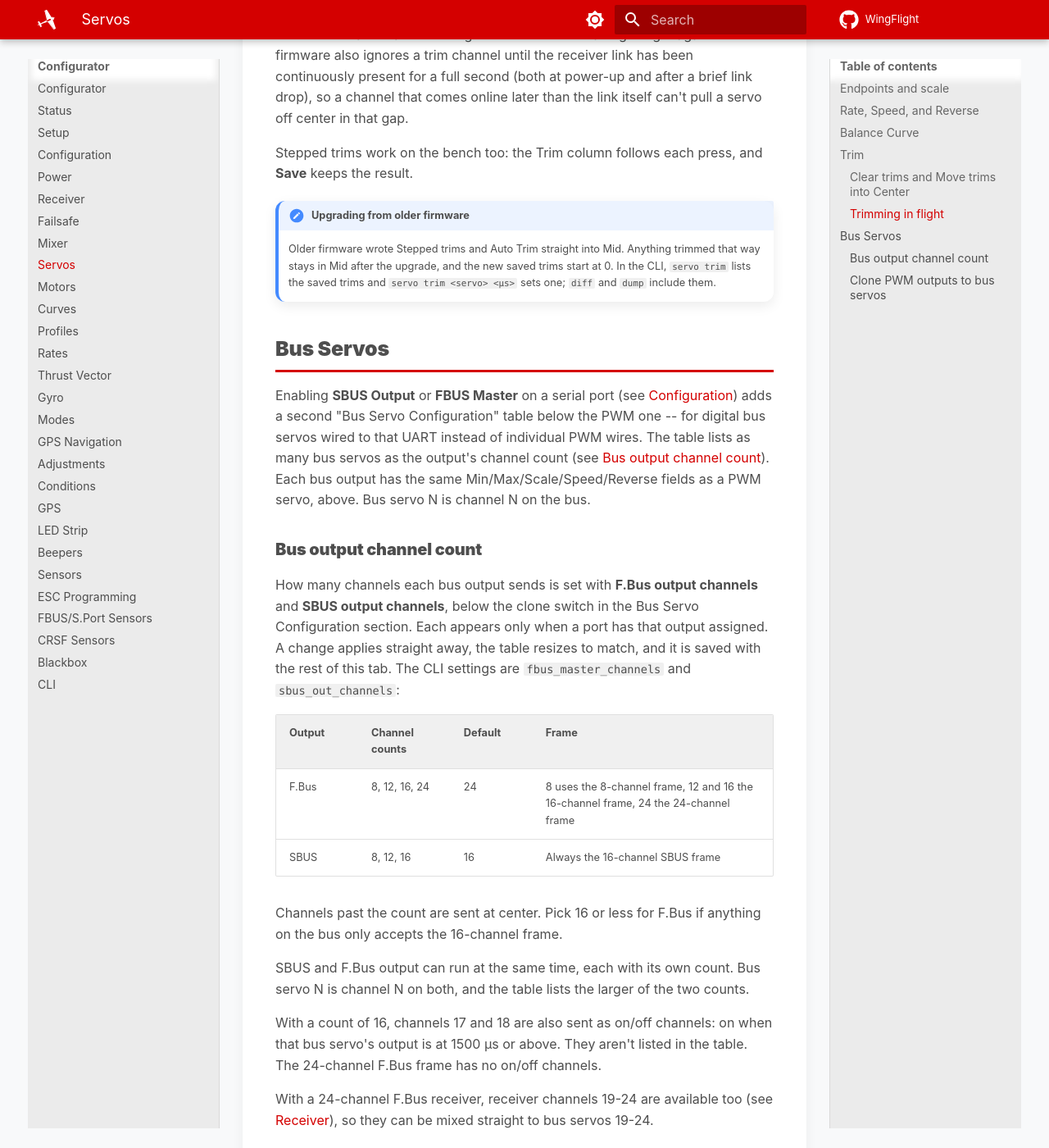
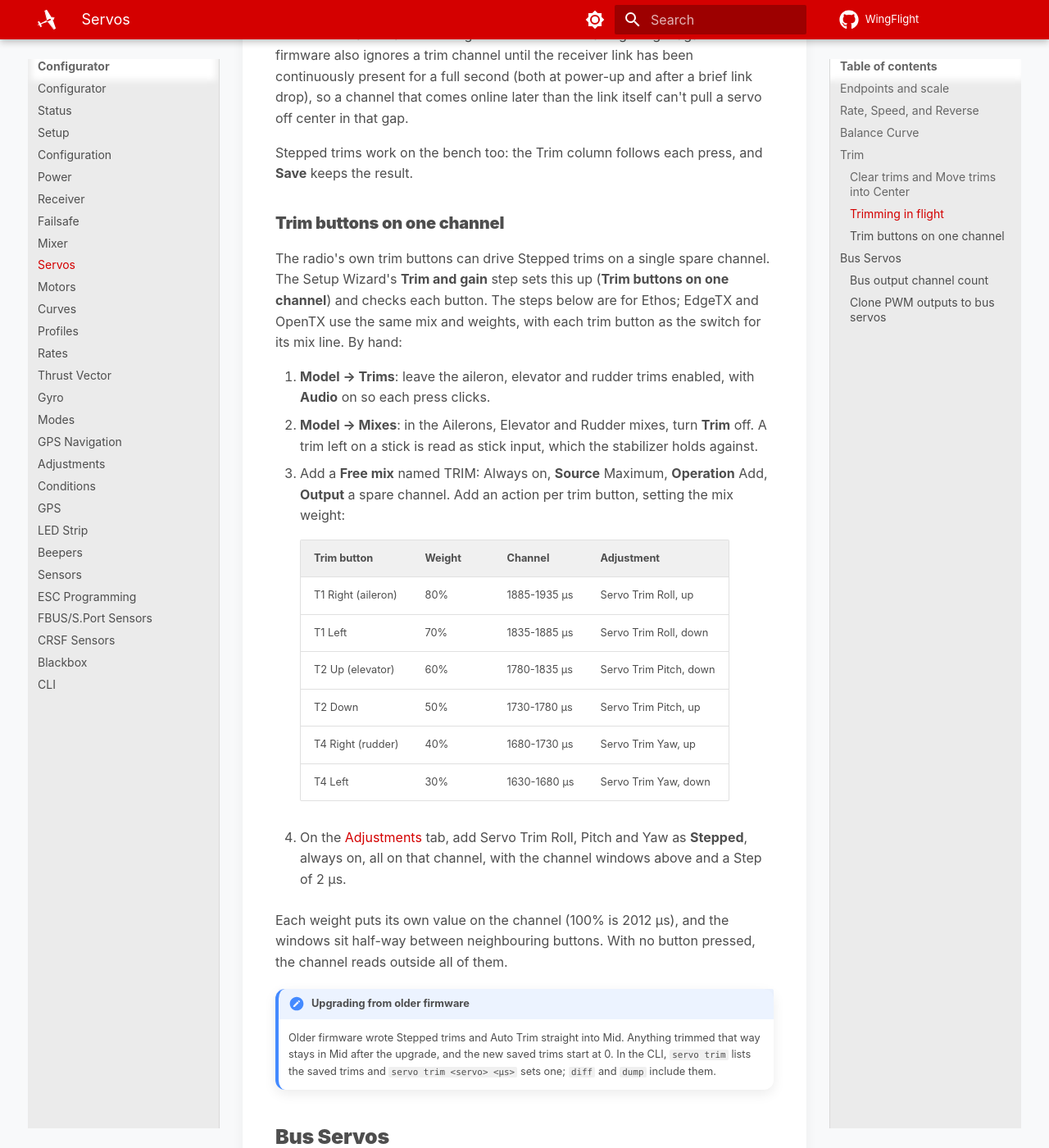
Before and after one commit to WingFlight/wingflight-docs, an MkDocs documentation site: the page built from docs/configurator/tabs/servos.md, in a window 1280 px wide and 1400 px high, scrolled down 3694 px. Shown: the whole window at 82% size. Built offline with MkDocs 1.6.1 and Material for MkDocs 9.7.7, drawn with Linux system fonts in a browser that asks for light colours.

Commit message:
Document trim buttons on one channel
Co-Authored-By: Claude Opus 5.5 <noreply@anthropic.com>

```diff
--- a/docs/configurator/tabs/servos.md
+++ b/docs/configurator/tabs/servos.md
@@ -135,6 +135,40 @@ can't pull a servo off center in that gap.
 Stepped trims work on the bench too: the Trim column follows each press,
 and **Save** keeps the result.
 
+### Trim buttons on one channel
+
+The radio's own trim buttons can drive Stepped trims on a single spare
+channel. The Setup Wizard's **Trim and gain** step sets this up (**Trim
+buttons on one channel**) and checks each button. The steps below are for
+Ethos; EdgeTX and OpenTX use the same mix and weights, with each trim
+button as the switch for its mix line. By hand:
+
+1. **Model → Trims**: leave the aileron, elevator and rudder trims enabled,
+   with **Audio** on so each press clicks.
+2. **Model → Mixes**: in the Ailerons, Elevator and Rudder mixes, turn
+   **Trim** off. A trim left on a stick is read as stick input, which the
+   stabilizer holds against.
+3. Add a **Free mix** named TRIM: Always on, **Source** Maximum,
+   **Operation** Add, **Output** a spare channel. Add an action per trim
+   button, setting the mix weight:
+
+    | Trim button | Weight | Channel | Adjustment |
+    |---|---|---|---|
+    | T1 Right (aileron) | 80% | 1885-1935 µs | Servo Trim Roll, up |
+    | T1 Left | 70% | 1835-1885 µs | Servo Trim Roll, down |
+    | T2 Up (elevator) | 60% | 1780-1835 µs | Servo Trim Pitch, down |
+    | T2 Down | 50% | 1730-1780 µs | Servo Trim Pitch, up |
+    | T4 Right (rudder) | 40% | 1680-1730 µs | Servo Trim Yaw, up |
+    | T4 Left | 30% | 1630-1680 µs | Servo Trim Yaw, down |
+
+4. On the [Adjustments](adjustments.md) tab, add Servo Trim Roll, Pitch
+   and Yaw as **Stepped**, always on, all on that channel, with the
+   channel windows above and a Step of 2 µs.
+
+Each weight puts its own value on the channel (100% is 2012 µs), and the
+windows sit half-way between neighbouring buttons. With no button pressed,
+the channel reads outside all of them.
+
 !!! note "Upgrading from older firmware"
     Older firmware wrote Stepped trims and Auto Trim straight into Mid.
     Anything trimmed that way stays in Mid after the upgrade, and the new
```
